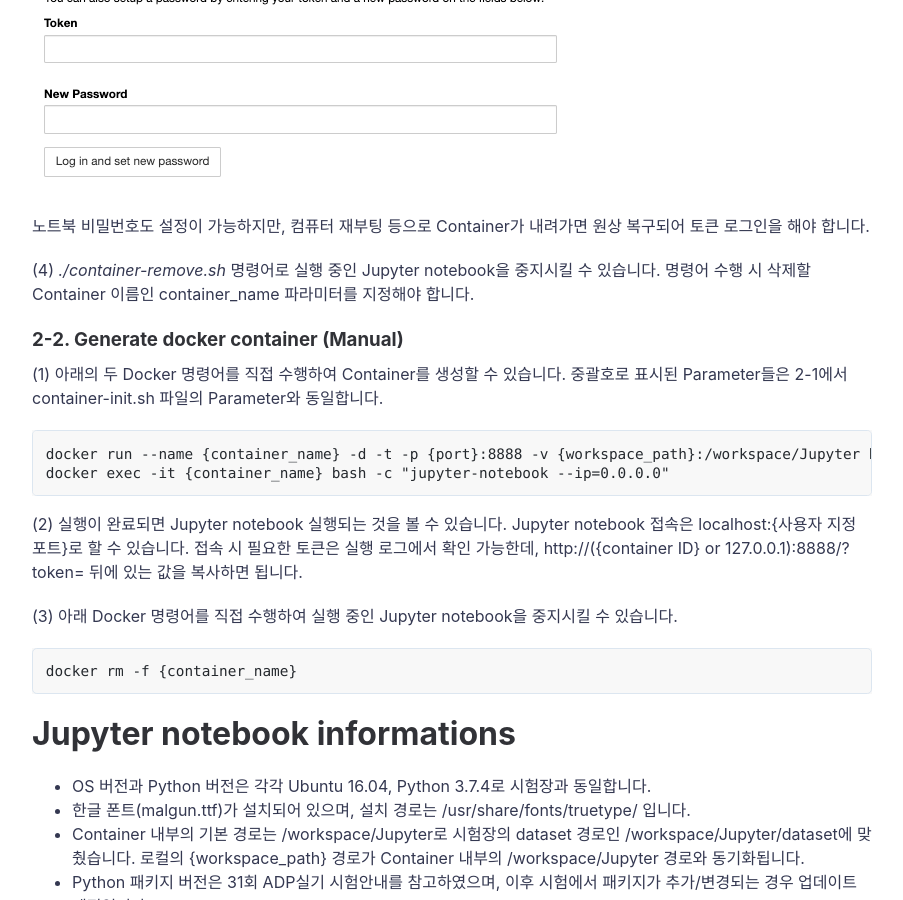
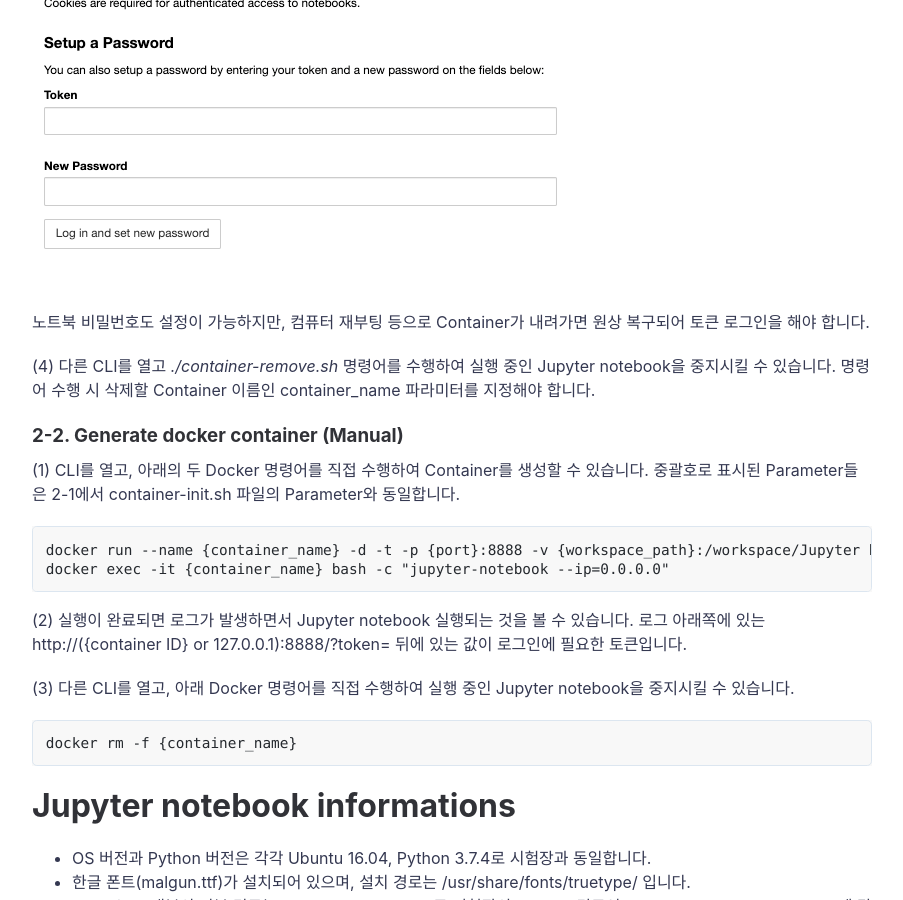
Before and after one commit to hjben/hjben.github.io, a Jekyll site: the page built from _posts/2023-11-25-adp-docker.md, in a window 1280 px wide and 900 px high, scrolled down 2544 px. Shown: the whole window, without its empty margins (188-1091 px from the left). Built offline with Jekyll 4.4.1, drawn with Linux system fonts in a browser that asks for light colours; nearby versions of some CDN libraries; comment, search, counter and statistics services are not loaded; some of the changed text lies outside the part shown.

Commit message:
Update 2023-11-25-adp-docker.md

````diff
--- a/_posts/2023-11-25-adp-docker.md
+++ b/_posts/2023-11-25-adp-docker.md
@@ -22,10 +22,10 @@ Docker image를 다운로드 받습니다. 다운로드 명령어는 아래와
 docker pull hjben/adp-python:latest
 ```
 
-### 2-1. Generate docker container (Automated shell used)
+### 2-1. Generate docker container (Using Automated shell)
 (1) 위 Github 링크에서 _docker-script_ 경로에 있는 shell 파일을 다운로드 받고, Docker 명령어가 사용 가능한 경로로 파일을 복사합니다.
 
-(2) _./container-init.sh_ 를 실행시켜서 Docker image를 실행시킵니다. Shell script의 Parameter는 정해진 순서대로 사이에 공백을 하나씩 넣어서 입력합니다. 파라미터 순서와 종류는 아래와 같습니다.
+(2) CLI(=Command Line Interface, 터미널)을 열고, _./container-init.sh_ 를 실행시켜서 Docker image를 실행시킵니다. Shell script의 Parameter는 정해진 순서대로 사이에 공백을 하나씩 넣어서 입력합니다. 파라미터 순서와 종류는 아래와 같습니다.
 - container_name: Docker container 이름 (사용자가 지정)
 - image_version: 사용할 Docker image 버전. 가장 최신 버전인 "latest"를 지정합니다.
 - port: Jupyter notebook을 사용할 포트 번호 (사용자가 지정). 사용 중인 다른 Jupyter가 없는 경우 8888 사용을 추천합니다.
@@ -37,26 +37,27 @@ e.g.
 ./container-init.sh test-adp latest 8889 /Users/hyunjoong/Documents/workspace/notebook_base/adp unlimited
 ```
 
-(3) 실행이 완료되면 아래와 같이 Jupyter notebook 실행되는 것을 볼 수 있습니다. Jupyter notebook 접속은 웹 브라우저에 접속한 후 localhost:{사용자 지정 포트}로 할 수 있습니다. 접속 시 필요한 토큰은 실행 로그에서 확인 가능한데, 아래쪽에 있는 http://({container ID} or 127.0.0.1):8888/?token= 뒤에 있는 값을 복사하면 됩니다.
+(3) 실행이 완료되면 아래와 같이 로그가 발생하면서 Jupyter notebook 실행되는 것을 볼 수 있습니다. 로그 아래쪽에 있는 http://({container ID} or 127.0.0.1):8888/?token= 뒤에 있는 값이 로그인에 필요한 토큰입니다.
 
 <img src ="https://raw.githubusercontent.com/hjben/hjben.github.io/master/_img/adp-docker/notebook-log.png" alt="notebook-log">
+<br><br> Jupyter notebook 접속은 웹 브라우저에 접속한 후 localhost:{사용자 지정 포트}로 할 수 있습니다. <br><br>
 <img src ="https://raw.githubusercontent.com/hjben/hjben.github.io/master/_img/adp-docker/notebook-main.png" alt="notebook-main">
 
-노트북 비밀번호도 설정이 가능하지만, 컴퓨터 재부팅 등으로 Container가 내려가면 원상 복구되어 토큰 로그인을 해야 합니다.
+<br> 노트북 비밀번호도 설정이 가능하지만, 컴퓨터 재부팅 등으로 Container가 내려가면 원상 복구되어 토큰 로그인을 해야 합니다.
 
-(4) _./container-remove.sh_ 명령어로 실행 중인 Jupyter notebook을 중지시킬 수 있습니다. 명령어 수행 시 삭제할 Container 이름인 container_name 파라미터를 지정해야 합니다.
+(4) 다른 CLI를 열고 _./container-remove.sh_ 명령어를 수행하여 실행 중인 Jupyter notebook을 중지시킬 수 있습니다. 명령어 수행 시 삭제할 Container 이름인 container_name 파라미터를 지정해야 합니다.
 
 ### 2-2. Generate docker container (Manual)
-(1) 아래의 두 Docker 명령어를 직접 수행하여 Container를 생성할 수 있습니다. 중괄호로 표시된 Parameter들은 2-1에서 container-init.sh 파일의 Parameter와 동일합니다.
+(1) CLI를 열고, 아래의 두 Docker 명령어를 직접 수행하여 Container를 생성할 수 있습니다. 중괄호로 표시된 Parameter들은 2-1에서 container-init.sh 파일의 Parameter와 동일합니다.
 
 ```
 docker run --name {container_name} -d -t -p {port}:8888 -v {workspace_path}:/workspace/Jupyter hjben/adp-python:{image_version}
 docker exec -it {container_name} bash -c "jupyter-notebook --ip=0.0.0.0"
 ```
 
-(2) 실행이 완료되면 Jupyter notebook 실행되는 것을 볼 수 있습니다. Jupyter notebook 접속은 localhost:{사용자 지정 포트}로 할 수 있습니다. 접속 시 필요한 토큰은 실행 로그에서 확인 가능한데, http://({container ID} or 127.0.0.1):8888/?token= 뒤에 있는 값을 복사하면 됩니다.
+(2) 실행이 완료되면 로그가 발생하면서 Jupyter notebook 실행되는 것을 볼 수 있습니다. 로그 아래쪽에 있는 http://({container ID} or 127.0.0.1):8888/?token= 뒤에 있는 값이 로그인에 필요한 토큰입니다.
 
-(3) 아래 Docker 명령어를 직접 수행하여 실행 중인 Jupyter notebook을 중지시킬 수 있습니다.
+(3) 다른 CLI를 열고, 아래 Docker 명령어를 직접 수행하여 실행 중인 Jupyter notebook을 중지시킬 수 있습니다.
 
 ```
 docker rm -f {container_name}
````
